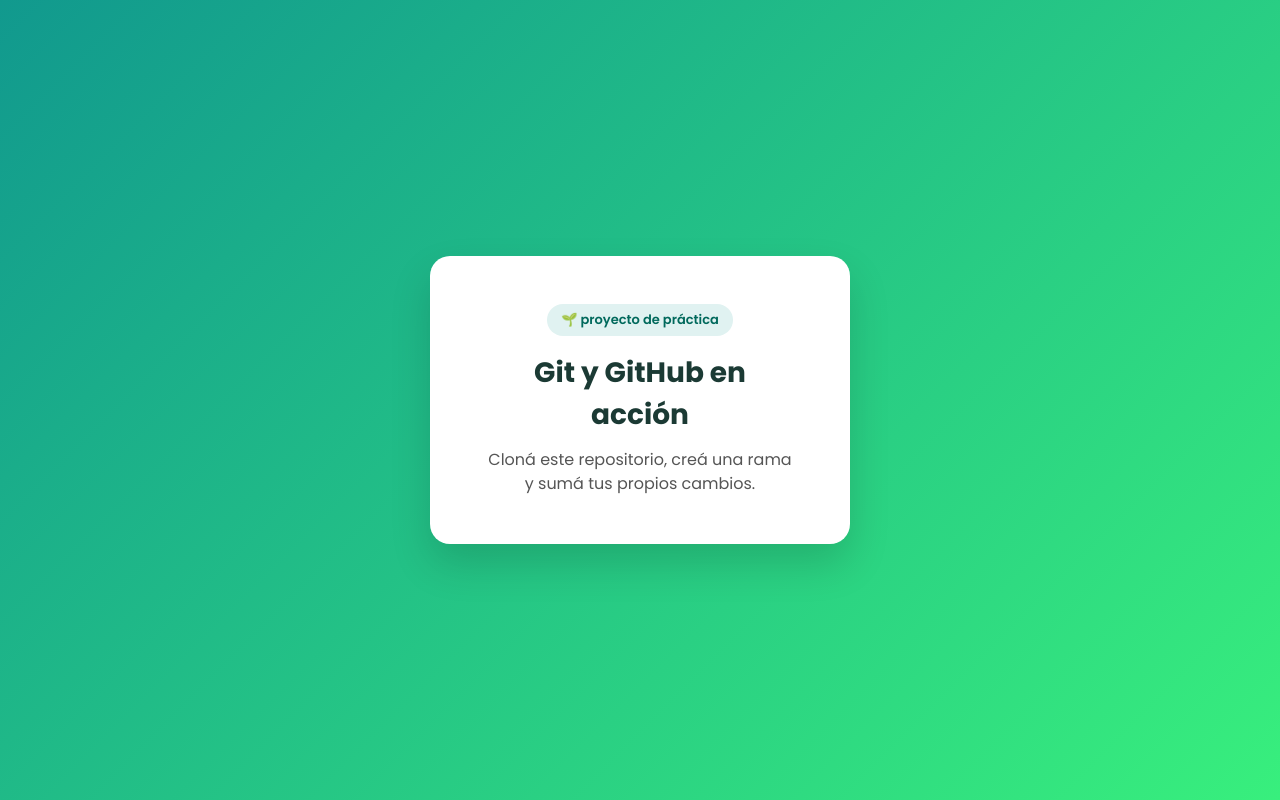
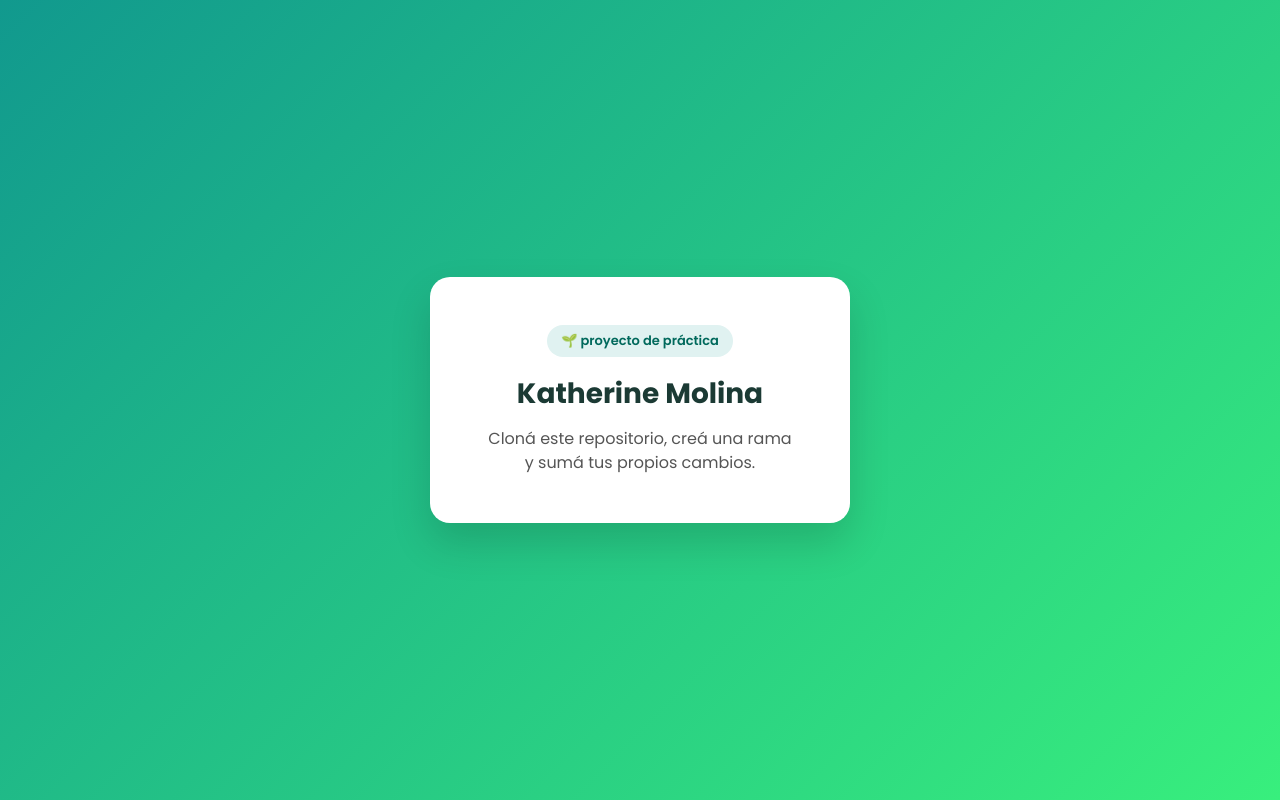
Before and after one commit to katheemolina/especializacion-programador-web, a plain HTML site: page index.html in a window 1280 px wide. Drawn offline with Linux system fonts and the light colour scheme.

Commit message:
Update index.html

```diff
--- a/index.html
+++ b/index.html
@@ -11,7 +11,7 @@
 <body>
   <main class="card">
     <span class="badge">🌱 proyecto de práctica</span>
-    <h1>Git y GitHub en acción</h1>
+    <h1>Katherine Molina</h1>
     <p>Cloná este repositorio, creá una rama y sumá tus propios cambios.</p>
   </main>
 </body>
```
